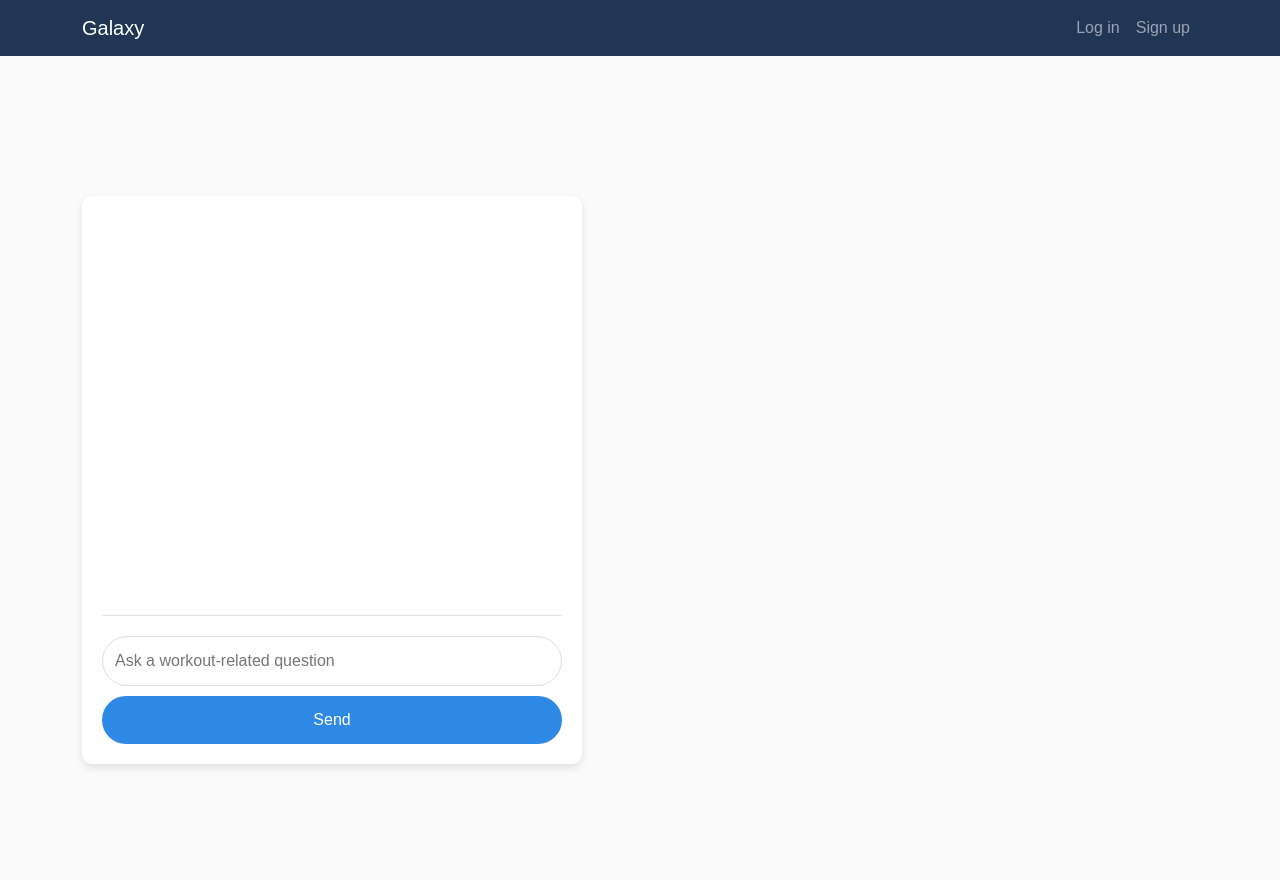
After one commit to aysinakpinar/team_project_galaxy, a Flask app: page /chatbot/ask in a window 1280 px wide. The commit adds this page. Run offline with Flask 3, Linux system fonts and the light colour scheme; parts of the project's set-up code (start-up, migrations or seed data) failed here and were passed over.

Commit message:
chatbot works better

```diff
--- a/app.py
+++ b/app.py
@@ -59,7 +59,7 @@ def create_app(config_class=None):
     app.register_blueprint(threads, url_prefix='/threads')
     app.register_blueprint(home)
     app.register_blueprint(workout, url_prefix='/workout')
-    app.register_blueprint(chatbot, url_prefix='/chat')
+    app.register_blueprint(chatbot, url_prefix='/chatbot')
 
     return app
 
--- a/blueprints/chatbot.py
+++ b/blueprints/chatbot.py
@@ -1,67 +1,60 @@
-import requests
-import json
-from flask import Blueprint, render_template, request, flash
+from flask import Blueprint, render_template, request, flash, session
+import ollama
 
 chatbot = Blueprint('chatbot', __name__)
 
-# Route to handle chatbot interactions
-@chatbot.route('/chat_with_bot', methods=['GET', 'POST'])
+model_name = "mistral:7b-instruct-q4_K_M"
+
+# Function to get response from Ollama chatbot API
+def get_response(message):
+    try:
+        # Simulate loading state (set loading to True while processing)
+        session['loading'] = True
+
+        # Get the response from Ollama chatbot API
+        response = ollama.chat(model_name, [{"role": "user", "content": message}])
+        print("Ollama Response:", response)  # Log the full response
+
+        content = response.get('message', {}).get('content', "Error: No valid response generated.")
+
+        # Add to chat history
+        if 'chat_history' not in session:
+            session['chat_history'] = []
+
+        session['chat_history'].append({'user_message': message, 'bot_response': content})
+
+        # Clear loading state after processing the response
+        session['loading'] = False
+        return content
+    except Exception as e:
+        # Handle any exceptions that occur during the API call
+        session['loading'] = False
+        return f"Error: {str(e)}"
+
+@chatbot.route('/ask', methods=['GET', 'POST'])
 def chat_with_bot():
     user_message = ""
     bot_response = ""
+    error_message = None
 
     if request.method == 'POST':
-        user_message = request.form.get('message', '')
+        user_message = request.form.get('message', '').strip()
 
         if not user_message:
             flash("Please ask a workout-related question!", "chatbot")
         else:
             try:
-                # Sending request to the local Ollama server
-                response = requests.post(
-                    "http://localhost:11434/api/generate",
-                    json={"model": "mistral", "prompt": f"Answer this workout-related question: {user_message}"},
-                    stream=True  # Enable streaming
-                )
+                # Get the response from the chatbot
+                bot_response = get_response(user_message)
 
-                # Check if the response is successful
-                if response.status_code != 200:
-                    bot_response = f"Error: Received non-200 status code {response.status_code} from server."
-                    return render_template('chat_with_bot.html', user_message=user_message, bot_response=bot_response)
-
-                print(f"Raw response: {response.text}")
-
-                full_response = ""
-
-                # Process the response as a stream of JSON objects
-                for line in response.iter_lines():
-                    if line:
-                        try:
-                            # Attempt to decode and parse each line as JSON
-                            line_data = line.decode('utf-8')
-
-                            if not line_data.strip():
-                                continue
-
-                            # Attempt to parse the line as JSON
-                            try:
-                                json_data = json.loads(line_data)
-                                if "response" in json_data:
-                                    full_response += json_data["response"]
-                            except ValueError as e:
-                                print(f"Error parsing chunk: {line_data} | Error: {str(e)}")
-                                continue
-
-                        except Exception as e:
-                            print(f"Unexpected error: {str(e)}")
-
-                # Final response after processing all chunks
-                bot_response = full_response.strip()
-
+                # Handle response if it's empty
                 if not bot_response:
                     bot_response = "Error: No valid response generated."
-
             except Exception as e:
                 bot_response = f"Error: {str(e)}"
+                error_message = "Sorry, there seems to be an issue with the bot. Please try again later."
 
-    return render_template('chat_with_bot.html', user_message=user_message, bot_response=bot_response)
+    # Pass chat history, loading status, and bot response to template
+    return render_template('chatbot.html', user_message=user_message, bot_response=bot_response,
+                        chat_history=session.get('chat_history', []), loading=session.get('loading', False),
+                        error_message=error_message)
--- a/blueprints/workout.py
+++ b/blueprints/workout.py
@@ -276,7 +276,7 @@ def add_suggested_exercise():
         new_entry = WorkoutExercise(workout_id=workout_id, exercise_id=selected_exercise.id)
         db.session.add(new_entry)
         db.session.commit()
-        flash(f'Added AI suggested exercise "{selected_exercise.name}" to the workout!', 'success')
+        flash(f'Added suggested exercise "{selected_exercise.name}" to the workout!', 'success')
     return redirect(url_for('workout.manage_workout', workout_id=workout_id))
 
 @workout.route('/exercise/tutorial/<int:exercise_id>', methods=['GET'])
--- a/templates/base.html
+++ b/templates/base.html
@@ -81,6 +81,9 @@
                             >
                         </li>
                         <li class="nav-item">
+                            <a class="nav-link" href="/chatbot/ask">Chatbot</a>
+                        </li>
+                        <li class="nav-item">
                             <a class="nav-link" href="/auth/logout">Log out</a>
                         </li>
                         {% else %}
--- /dev/null
+++ b/templates/chatbot.html
@@ -0,0 +1,164 @@
+{% extends "base.html" %}
+
+{% block content %}
+<!DOCTYPE html>
+<html lang="en">
+<head>
+    <meta charset="UTF-8">
+    <meta name="viewport" content="width=device-width, initial-scale=1.0">
+    <title>Chatbot</title>
+    <style>
+        /* General Reset */
+        * {
+            margin: 0;
+            padding: 0;
+            box-sizing: border-box;
+        }
+
+        body {
+            font-family: 'Arial', sans-serif;
+            background-color: #f4f7fc;
+            color: #333;
+            display: flex;
+            justify-content: center;
+            align-items: center;
+            height: 100vh;
+            padding: 20px;
+        }
+
+        .chat-container {
+            background: white;
+            border-radius: 10px;
+            width: 100%;
+            max-width: 500px;
+            box-shadow: 0 4px 8px rgba(0, 0, 0, 0.1);
+            padding: 20px;
+            display: flex;
+            flex-direction: column;
+        }
+
+        /* Chat history */
+        #chat-history {
+            height: 400px;
+            overflow-y: auto;
+            margin-bottom: 20px;
+            border-bottom: 1px solid #e0e0e0;
+            padding-right: 10px;
+        }
+
+        #chat-history ul {
+            list-style-type: none;
+        }
+
+        #chat-history li {
+            margin-bottom: 10px;
+        }
+
+        .user-message {
+            color: #2d89e5;
+            font-weight: bold;
+        }
+
+        .bot-message {
+            color: #333;
+            background-color: #f1f1f1;
+            padding: 10px;
+            border-radius: 10px;
+            margin-top: 5px;
+        }
+
+        /* Input form */
+        form {
+            display: flex;
+            flex-direction: column;
+        }
+
+        input[type="text"] {
+            padding: 12px;
+            border: 1px solid #ddd;
+            border-radius: 25px;
+            margin-bottom: 10px;
+            font-size: 16px;
+            outline: none;
+        }
+
+        input[type="text"]:focus {
+            border-color: #2d89e5;
+        }
+
+        button {
+            padding: 12px;
+            border: none;
+            background-color: #2d89e5;
+            color: white;
+            border-radius: 25px;
+            font-size: 16px;
+            cursor: pointer;
+            transition: background-color 0.3s;
+        }
+
+        button:hover {
+            background-color: #1d6bb0;
+        }
+
+        /* Spinner Style */
+        .spinner {
+            border: 8px solid #f3f3f3;
+            border-top: 8px solid #3498db;
+            border-radius: 50%;
+            width: 40px;
+            height: 40px;
+            animation: spin 2s linear infinite;
+            display: block;
+            margin: 20px auto;
+        }
+
+        @keyframes spin {
+            0% { transform: rotate(0deg); }
+            100% { transform: rotate(360deg); }
+        }
+
+        /* Error message style */
+        .error-message {
+            color: red;
+            font-weight: bold;
+            text-align: center;
+            margin-top: 10px;
+        }
+    </style>
+</head>
+<body>
+
+    <div class="chat-container">
+        <!-- Display Chat History -->
+        <div id="chat-history">
+            <ul>
+                {% for chat in chat_history %}
+                    <li class="user-message">{{ chat.user_message }}</li>
+                    <li class="bot-message">{{ chat.bot_response }}</li>
+                {% endfor %}
+            </ul>
+        </div>
+
+        <!-- Form for User Input -->
+        <form method="POST" id="chat-form">
+            <input type="text" name="message" id="message" placeholder="Ask a workout-related question" required>
+            <button type="submit">Send</button>
+        </form>
+
+        <!-- Loading Spinner, conditionally shown based on 'loading' variable -->
+        {% if loading %}
+            <div class="spinner"></div>
+        {% endif %}
+
+        <!-- Display Bot Response or Error Message -->
+        {% if bot_response %}
+            <div class="bot-message">{{ bot_response }}</div>
+        {% elif error_message %}
+            <div class="error-message">{{ error_message }}</div>
+        {% endif %}
+    </div>
+
+</body>
+</html>
+{% endblock %}
```
Also changed, not shown: static/css/styles.css (added, +60 -0 lines), templates/chat_with_bot.html (deleted, +0 -33 lines), README.md, static/profile_pics/82254751-66b9-40fe-abdd-0368d891f252.jpg (added).
